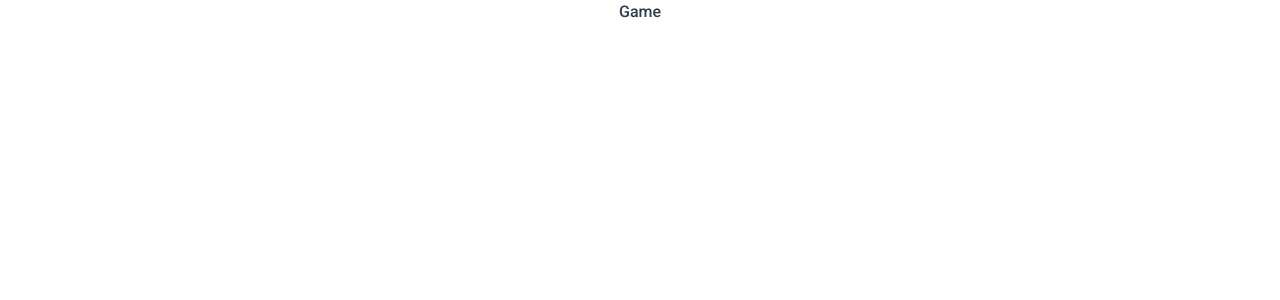
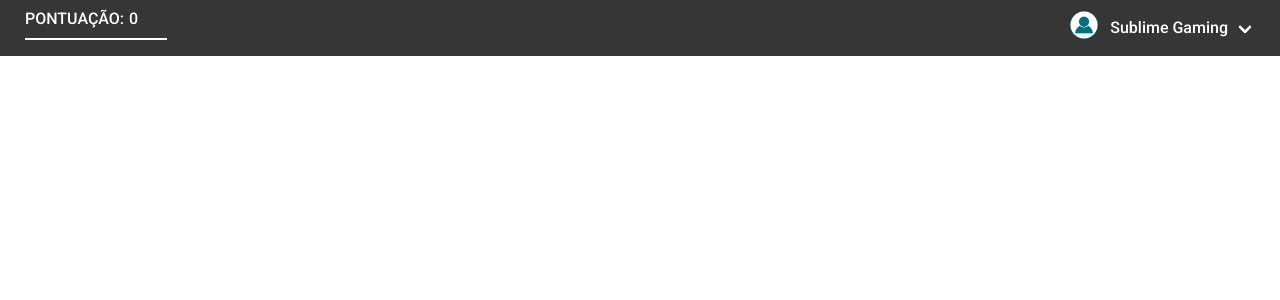
Before and after one commit to AndersonAlpin/projeto-tid-game, a Vue app in the folder frontend/: page /game in a window 1280 px wide. Shown: the top 300 px of the page. Built offline with nearby package versions, Linux system fonts and the light colour scheme.

Commit message:
Navbar da tela do jogo

```diff
--- /dev/null
+++ b/frontend/src/components/NavbarGame.vue
@@ -0,0 +1,51 @@
+<template>
+  <div id="navbar">
+    <b-navbar type="is-dark" mobile-burger>
+      <template #brand>
+        <div class="buttons">
+          <div class="pontuacao">PONTUAÇÃO: <span>0</span></div>
+        </div>
+      </template>
+
+      <template #end>
+        <b-navbar-item tag="div">
+          <div class="user-photo">
+            <img src="@/assets/icons/perfil.png" alt="" />
+          </div>
+
+          <div class="user-logged">
+            <b-navbar-dropdown label="Sublime Gaming">
+              <b-navbar-item> Configurações </b-navbar-item>
+              <b-navbar-item> Menu </b-navbar-item>
+              <b-navbar-item> Sair </b-navbar-item>
+            </b-navbar-dropdown>
+          </div>
+        </b-navbar-item>
+      </template>
+    </b-navbar>
+  </div>
+</template>
+
+<script>
+export default {
+  props: ["name", "logout"],
+};
+</script>
+
+<style scoped>
+
+.pontuacao {
+  width: 142px;
+  height: 40px;
+
+  margin-left: 25px;
+  border-bottom: 2px solid #fff;
+
+  display: flex;
+  align-items: center;
+}
+
+.pontuacao span {
+  margin-left: 5px;
+}
+</style>
--- a/frontend/src/views/Game.vue
+++ b/frontend/src/views/Game.vue
@@ -1,12 +1,14 @@
 <template>
   <div>
-    <h1>Game</h1>
+    <NavbarGame />
   </div>
 </template>
 
 <script>
+import NavbarGame from "@/components/NavbarGame.vue";
 
 export default {
+  components: { NavbarGame },
 };
 </script>
 
```
